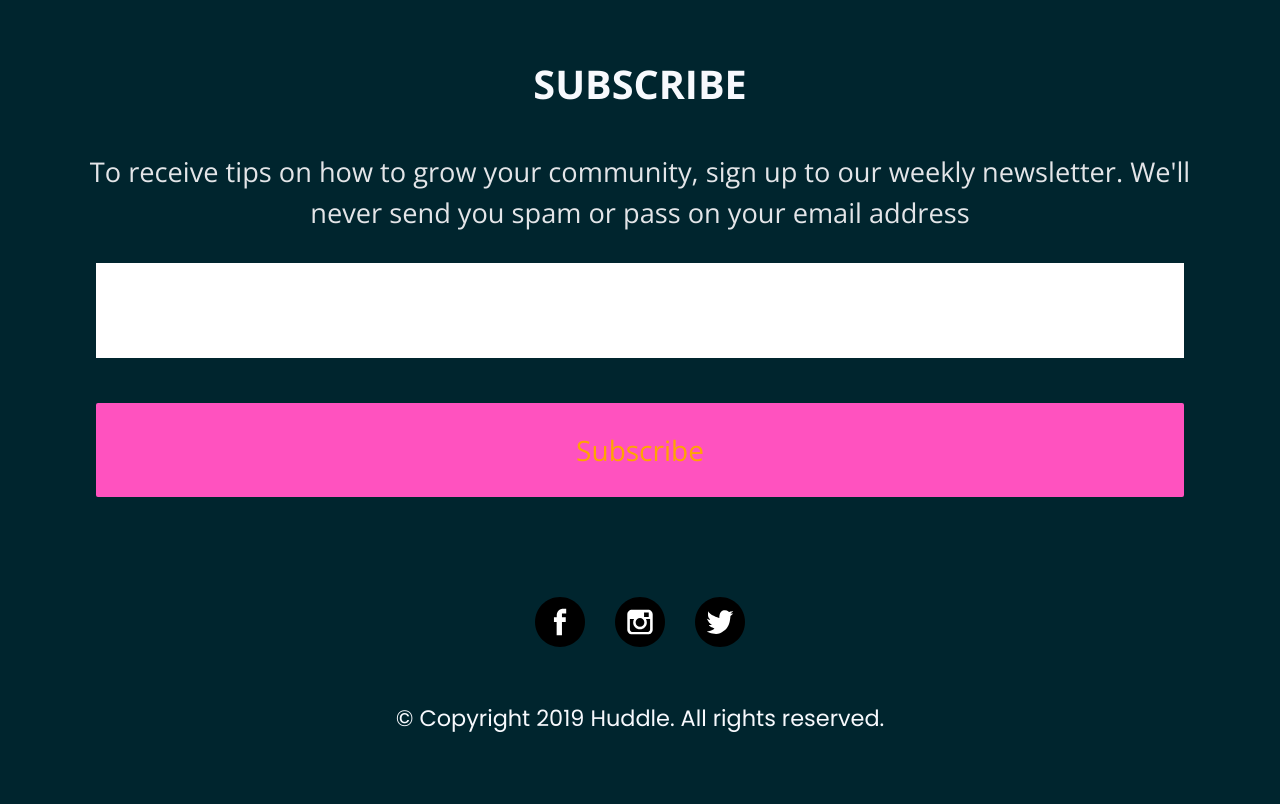
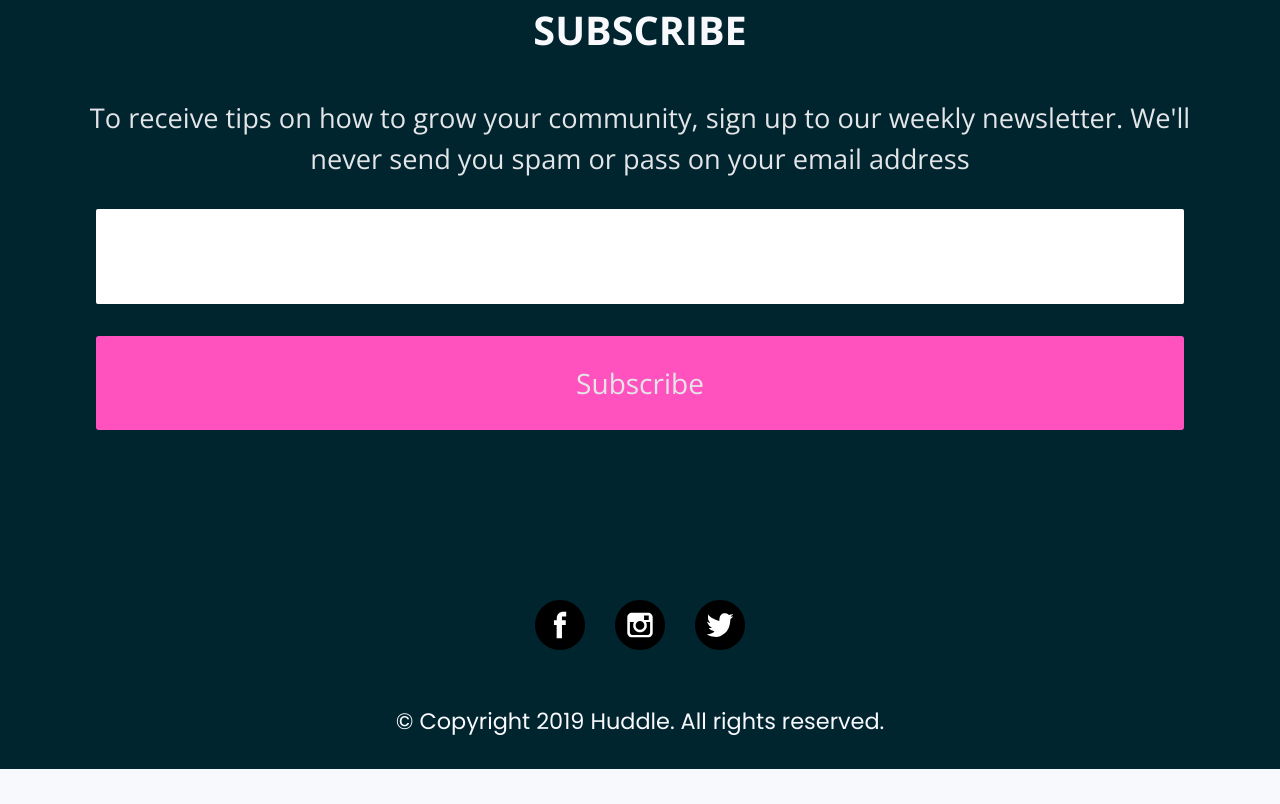
Before and after one commit to thebigdavec/huddle01, a plain HTML site: page index.html in a window 1280 px wide. Shown: the part 5395-6199 px from the top of the page. After the commit the page ends 6164 px from the top, so only its background shows below. Drawn offline with nearby package versions, Linux system fonts and the light colour scheme.

Commit message:
correct sizing and spacing issues in form div

```diff
--- a/css/styles.css
+++ b/css/styles.css
@@ -193,7 +193,7 @@ button {
 }
 
 .call-to-action {
-  margin: 0 auto 250px;
+  margin: 0 auto 196px;
   width: 82%;
   padding: 70px 5px;
   border-radius: 2px;
@@ -237,9 +237,12 @@ button {
   padding: 25px;
   margin: 0;
   height: 2em;
-  margin-bottom: 2em;
+  margin-bottom: 32px;
   font-size: 1.25em;
+  color: var(--mid);
+  border-radius: 2px;
 }
+
 .mockup {
   width: 100%;
   margin-bottom: 40px;
@@ -259,7 +262,8 @@ button {
   width: 100%;
   box-shadow: none;
   font-size: 1.75rem;
-  color: orange;
+  margin-bottom: 70px;
+  border-radius: 3px;
 }
 
 .social {
@@ -280,7 +284,8 @@ button {
 .copyright {
   font-family: "Poppins", sans-serif;
   font-size: 1.4rem;
+  font-weight: lighter;
   padding: 0;
   color:var(--light);
-  margin-bottom: 50px;
+  margin-bottom: 12px;
 }
```
